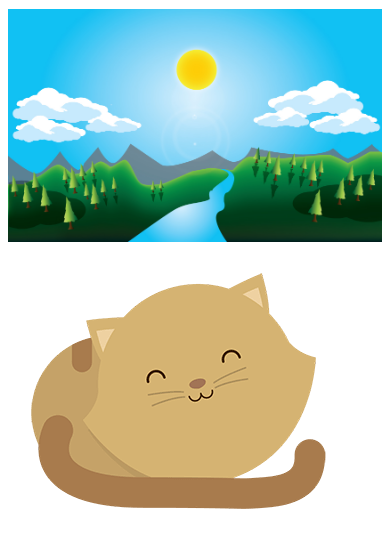
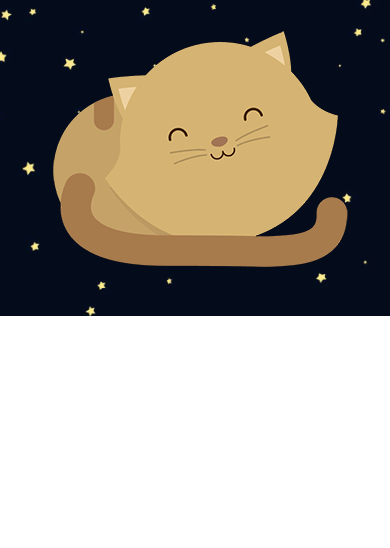
Before and after one commit to laureenpe/kitten-laboratoria, a plain HTML site: page index.html in a window 390 px wide. Drawn offline with Linux system fonts and the light colour scheme.

Commit message:
updated styles and responsive kitten

```diff
--- /dev/null
+++ b/css/media.css
@@ -0,0 +1,16 @@
+/*Pantallas con máximo 599 res*/
+
+@media screen and (max-width: 599px) {
+    #background {
+        background-image: url('../img/maxresdefault.jpg');
+    }
+}
+
+
+/*Pantallas con máximo 992 y minimo 600 res*/
+
+@media screen and (min-width: 600px) and (max-width: 992px) {
+    #background {
+        background-image: url('../img/dawn.png');
+    }
+}
--- a/css/styles.css
+++ b/css/styles.css
@@ -1,8 +1,31 @@
-img{
-    display: block; margin: 0 auto:
+body {
+    margin: 0;
+    padding: 0;
+    border: 0;
 }
 
-.landscape{
+
+/*Imagen*/
+
+img {
+    display: block;
+    margin: 0 auto;
+}
+
+.kittens {
+    margin-bottom: 8%;
+}
+
+
+/*Display Flex*/
+
+#background {
+    display: flex;
+    align-items: center;
+    justify-content: flex-end;
+    flex-direction: column;
     width: 100%;
-    position: relative;
+    background-image: url('../img/Landscape.jpg');
+    background-size: cover;
+    background-position: center;
 }
--- a/index.html
+++ b/index.html
@@ -6,17 +6,19 @@
     <meta charset="UTF-8">
     <meta name="viewport" content="width=device-width, initial-scale=1">
     <link href="css/styles.css" rel="stylesheet">
+    <link href="css/media.css" rel="stylesheet">
 </head>
 
 <body>
-    <img src="img/Landscape.jpg" alt="landscape" style="width: 100%; position: relative;">
-
-    <picture>
-        <source media="(min-width: 650px)" srcset="img/kitten-large.png">
-        <source media="(min-width: 465px)" srcset="img/kitten-medium.png">
-        <!-- img tag for browsers that do not support picture element -->
-        <img src="img/kitten-small.png" alt="a cute kitten">
-    </picture>
+    <section id="background">
+        <div class="kittens">
+            <picture>
+                <source media="(min-width: 992px)" srcset="img/kitten-large.png">
+                <source media="(min-width: 600px)" srcset="img/kitten-medium.png">
+                <img src="img/kitten-small.png" alt="A cute kitten">
+            </picture>
+        </div>
+    </section>
 
 </body>
 
```
